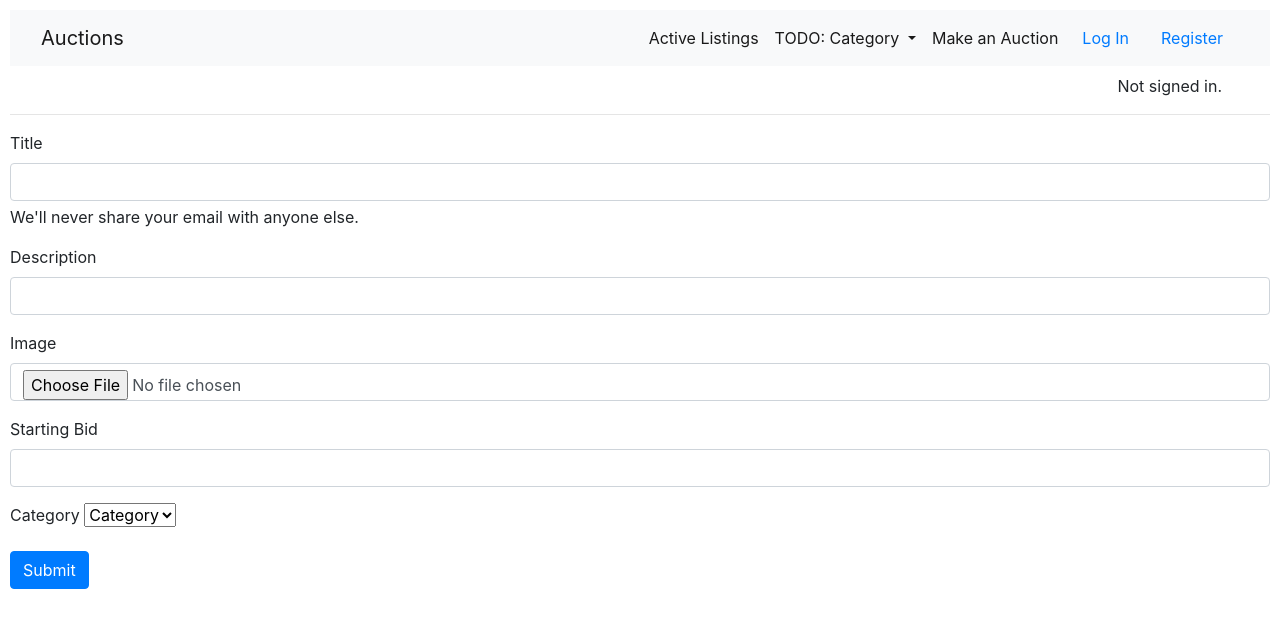
After one commit to santipdmonte/CS50W, a Django app: template commerce/auctions/templates/auctions/new_auction.html in a window 1280 px wide. The commit adds this page. Shown: the top 628 px of the page. Run offline with Django 3.2, Linux system fonts and the light colour scheme; the template is opened without the code that fills it, so the values that code supplies are empty; some libraries are stand-ins or nearby versions.

Commit message:
Project 2: commerce - new_auctino: interface and form working. Todo: add form to the db

```diff
--- a/commerce/auctions/templates/auctions/layout.html
+++ b/commerce/auctions/templates/auctions/layout.html
@@ -32,7 +32,12 @@
                                 <li><a class="dropdown-item" href="{% url 'category_page' category.id %}">{{ category }}</a></li>
                             {% endfor %}
                         </ul>
-                      </li>
+                    </li>
+
+                    <li class="nav-item">
+                        <a class="nav-link active" aria-current="page" href="{% url 'new_auction' %}">Make an Auction</a>
+                    </li>
+
                 </ul>
 
                 <ul class="nav">
--- /dev/null
+++ b/commerce/auctions/templates/auctions/new_auction.html
@@ -0,0 +1,36 @@
+{% extends "auctions/layout.html" %}
+
+{% block body %}
+
+<form action="{% url 'new_auction' %}" method="post">
+    {% csrf_token %}
+    <div class="mb-3">
+        <label class="form-label">Title</label>
+        <input type="text" class="form-control" name="title" required>
+        <div class="form-text">We'll never share your email with anyone else.</div>
+    </div>
+    <div class="mb-3">
+        <label class="form-label">Description</label>
+        <input type="text" class="form-control" name="description" required>
+    </div>
+    <div class="mb-3">
+        <label class="form-label">Image</label>
+        <input type="file" class="form-control" name="image_url">
+    </div>
+    <div class="mb-3">
+        <label class="form-label">Starting Bid</label>
+        <input type="number" class="form-control" min="5" name="starting_bid" required>
+    </div>
+    <div class="mb-3">
+        <label class="form-label">Category</label>
+        <select id="opciones" name="category" required>
+            <option value="" disabled selected>Category</option>
+            {% for category in categories %}
+                <option value="{{category}}">{{ category }}</option>
+            {% endfor %}
+        </select>
+    </div>
+    <button type="submit" class="btn btn-primary">Submit</button>
+  </form>
+
+{% endblock %}
--- a/commerce/auctions/urls.py
+++ b/commerce/auctions/urls.py
@@ -7,6 +7,7 @@ urlpatterns = [
     path("login", views.login_view, name="login"),
     path("logout", views.logout_view, name="logout"),
     path("register", views.register, name="register"),
-    path("<str:id>", views.listing_page, name="listing_page"),
-    path("category/<str:category_id>", views.category_page, name="category_page")
+    path("new_auction", views.new_auction, name="new_auction"),
+    path("category/<str:category_id>", views.category_page, name="category_page"),
+    path("<str:id>", views.listing_page, name="listing_page")
 ]
```
Also changed, not shown: commerce/auctions/templates/auctions/listing_page.html (+8 -1 lines), commerce/auctions/views.py (+19 -0 lines), commerce/auctions/media/images/auctions/not_image.jpg (added), 1 other file.
